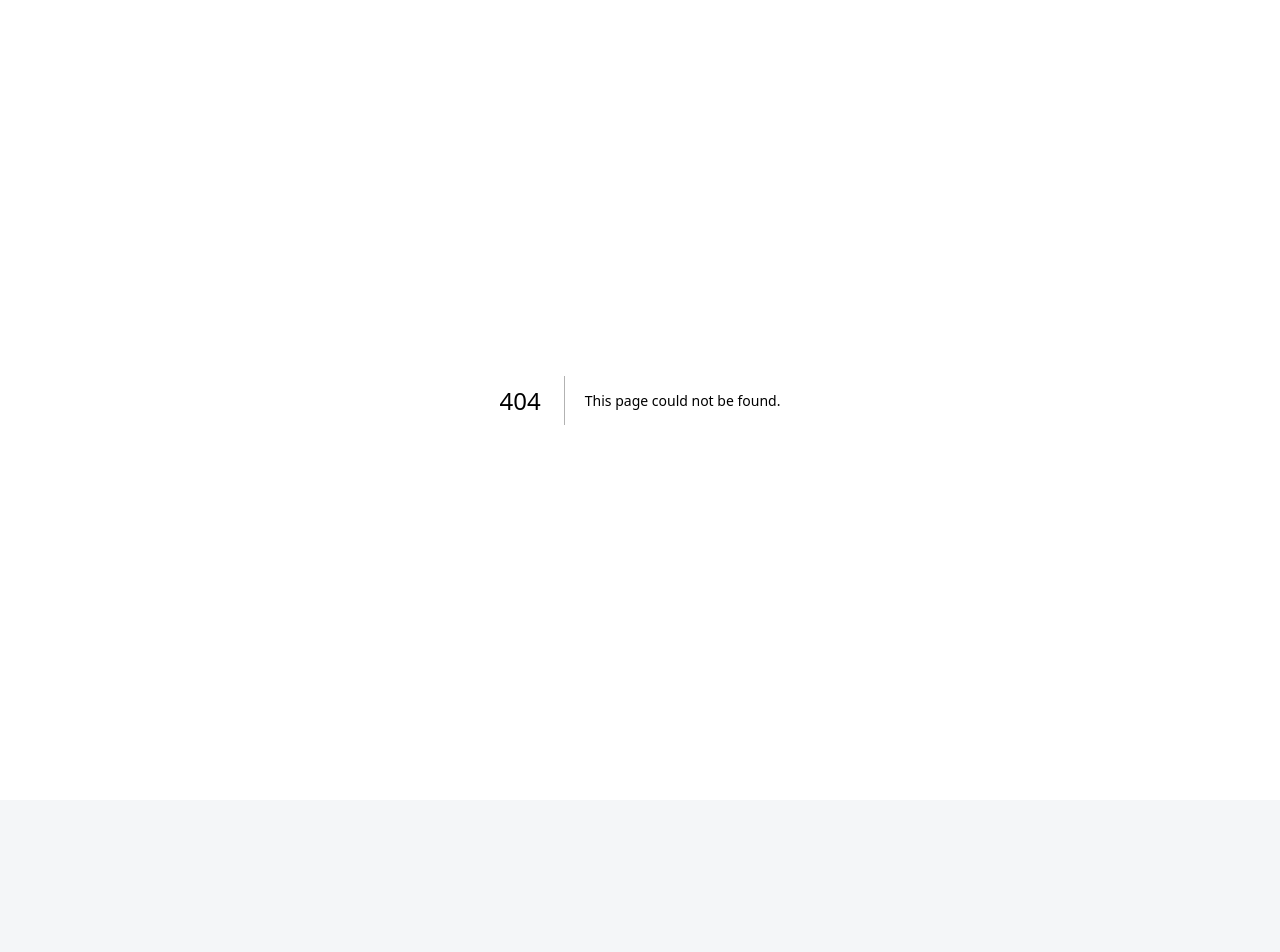
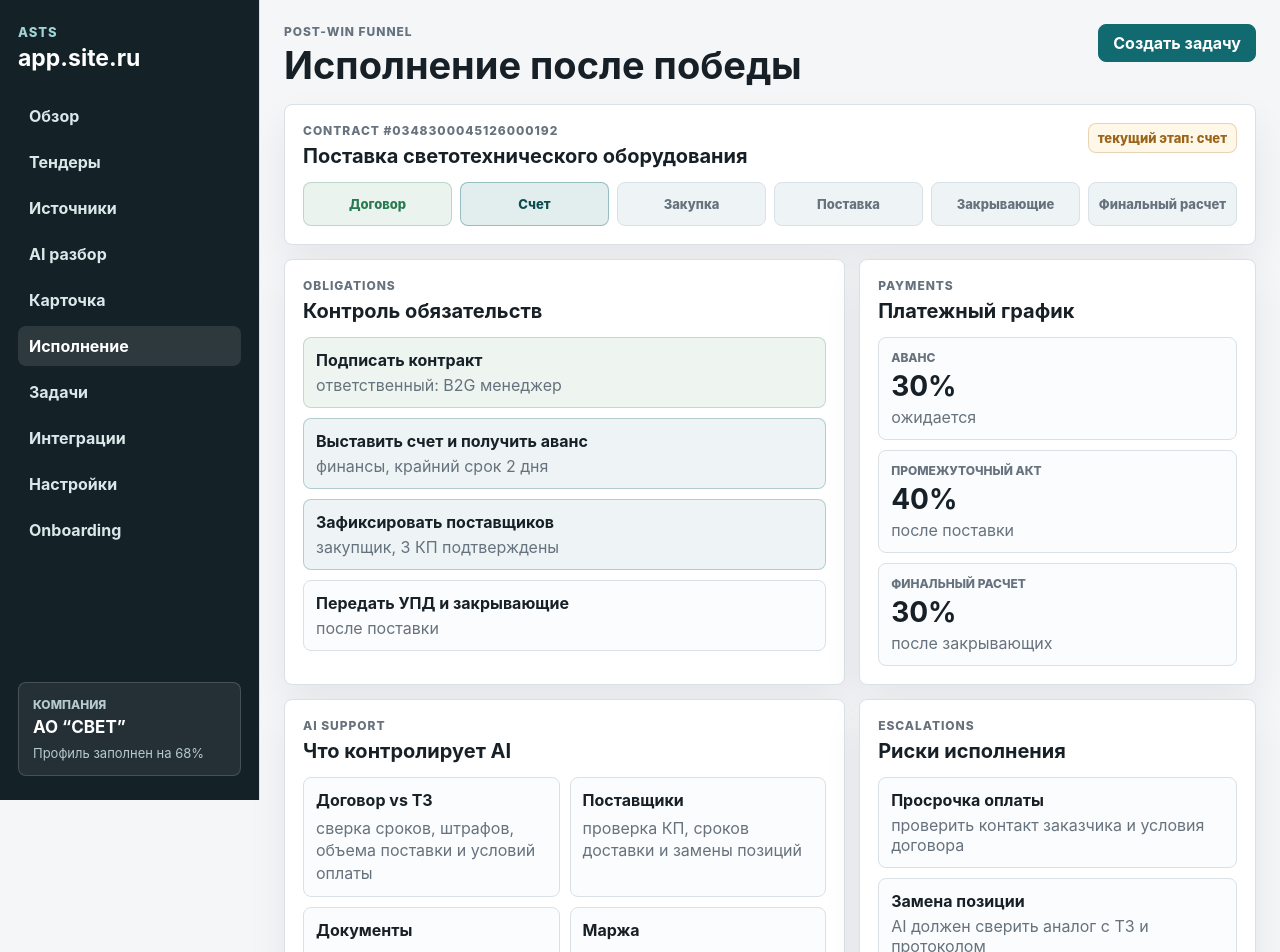
Before and after one commit to info14fourteen-creator/ASTS, a Next.js app in the folder apps/web/: page /execution in a window 1280 px wide. Before the commit this address had no page. Shown: the top 952 px of the page. Before the commit the page ends 800 px from the top, so only its background shows below. Built offline with nearby package versions, Linux system fonts and the light colour scheme.

Commit message:
Add execution funnel workspace screen

```diff
--- a/apps/web/app/app-shell.tsx
+++ b/apps/web/app/app-shell.tsx
@@ -4,6 +4,7 @@ const navItems = [
   ["sources", "/sources", "Источники"],
   ["ai-review", "/ai-review", "AI разбор"],
   ["deal", "/tenders/demo", "Карточка"],
+  ["execution", "/execution", "Исполнение"],
   ["tasks", "/tasks", "Задачи"],
   ["integrations", "/integrations", "Интеграции"],
   ["settings", "/settings", "Настройки"],
--- /dev/null
+++ b/apps/web/app/execution/page.tsx
@@ -0,0 +1,139 @@
+import { Sidebar } from "../app-shell";
+
+const executionStages = ["Договор", "Счет", "Закупка", "Поставка", "Закрывающие", "Финальный расчет"];
+
+const obligations = [
+  ["Подписать контракт", "ответственный: B2G менеджер", "done"],
+  ["Выставить счет и получить аванс", "финансы, крайний срок 2 дня", "current"],
+  ["Зафиксировать поставщиков", "закупщик, 3 КП подтверждены", "current"],
+  ["Передать УПД и закрывающие", "после поставки", "pending"],
+];
+
+const payments = [
+  ["Аванс", "30%", "ожидается"],
+  ["Промежуточный акт", "40%", "после поставки"],
+  ["Финальный расчет", "30%", "после закрывающих"],
+];
+
+const risks = [
+  ["Просрочка оплаты", "проверить контакт заказчика и условия договора"],
+  ["Замена позиции", "AI должен сверить аналог с ТЗ и протоколом"],
+  ["Штрафы", "сроки и пени вынесены из проекта контракта"],
+];
+
+export default function ExecutionPage() {
+  return (
+    <main className="app-shell">
+      <Sidebar active="execution" />
+      <section className="workspace">
+        <header className="topline">
+          <div>
+            <p className="eyebrow">Post-win funnel</p>
+            <h1>Исполнение после победы</h1>
+          </div>
+          <button className="primary" type="button">
+            Создать задачу
+          </button>
+        </header>
+
+        <section className="panel">
+          <div className="panel-head compact">
+            <div>
+              <p className="eyebrow">Contract #0348300045126000192</p>
+              <h2>Поставка светотехнического оборудования</h2>
+            </div>
+            <span className="status-pill">текущий этап: счет</span>
+          </div>
+          <div className="execution-stage-line">
+            {executionStages.map((stage, index) => (
+              <span className={index === 0 ? "complete" : index === 1 ? "current" : ""} key={stage}>
+                {stage}
+              </span>
+            ))}
+          </div>
+        </section>
+
+        <section className="layout-grid bottom-grid">
+          <article className="panel span-7">
+            <div className="panel-head compact">
+              <div>
+                <p className="eyebrow">Obligations</p>
+                <h2>Контроль обязательств</h2>
+              </div>
+            </div>
+            <div className="execution-list">
+              {obligations.map(([title, text, status]) => (
+                <div className={`execution-item ${status}`} key={title}>
+                  <strong>{title}</strong>
+                  <span>{text}</span>
+                </div>
+              ))}
+            </div>
+          </article>
+
+          <article className="panel span-5">
+            <div className="panel-head compact">
+              <div>
+                <p className="eyebrow">Payments</p>
+                <h2>Платежный график</h2>
+              </div>
+            </div>
+            <div className="payment-grid">
+              {payments.map(([title, value, text]) => (
+                <div className="payment-card" key={title}>
+                  <span>{title}</span>
+                  <strong>{value}</strong>
+                  <p>{text}</p>
+                </div>
+              ))}
+            </div>
+          </article>
+
+          <article className="panel span-7">
+            <div className="panel-head compact">
+              <div>
+                <p className="eyebrow">AI support</p>
+                <h2>Что контролирует AI</h2>
+              </div>
+            </div>
+            <div className="quality-grid">
+              <div className="quality-card">
+                <strong>Договор vs ТЗ</strong>
+                <p>сверка сроков, штрафов, объема поставки и условий оплаты</p>
+              </div>
+              <div className="quality-card">
+                <strong>Поставщики</strong>
+                <p>проверка КП, сроков доставки и замены позиций</p>
+              </div>
+              <div className="quality-card">
+                <strong>Документы</strong>
+                <p>акты, УПД, счет, закрывающие и версии файлов</p>
+              </div>
+              <div className="quality-card">
+                <strong>Маржа</strong>
+                <p>контроль фактических затрат против плановой экономики</p>
+              </div>
+            </div>
+          </article>
+
+          <article className="panel span-5">
+            <div className="panel-head compact">
+              <div>
+                <p className="eyebrow">Escalations</p>
+                <h2>Риски исполнения</h2>
+              </div>
+            </div>
+            <div className="ingest-log">
+              {risks.map(([title, text]) => (
+                <div className="ingest-item" key={title}>
+                  <strong>{title}</strong>
+                  <span>{text}</span>
+                </div>
+              ))}
+            </div>
+          </article>
+        </section>
+      </section>
+    </main>
+  );
+}
--- a/apps/web/app/globals.css
+++ b/apps/web/app/globals.css
@@ -678,6 +678,106 @@ dd {
   font-weight: 850;
 }
 
+.execution-stage-line {
+  display: grid;
+  grid-template-columns: repeat(6, minmax(0, 1fr));
+  gap: 8px;
+}
+
+.execution-stage-line span {
+  display: inline-flex;
+  align-items: center;
+  justify-content: center;
+  min-height: 44px;
+  border: 1px solid var(--line);
+  border-radius: 8px;
+  padding: 8px;
+  background: var(--surface-soft);
+  color: var(--muted);
+  font-size: 13px;
+  font-weight: 850;
+  text-align: center;
+}
+
+.execution-stage-line span.complete {
+  border-color: rgba(40, 122, 82, 0.24);
+  background: rgba(40, 122, 82, 0.09);
+  color: var(--green);
+}
+
+.execution-stage-line span.current {
+  border-color: rgba(18, 106, 113, 0.36);
+  background: rgba(18, 106, 113, 0.12);
+  color: var(--accent-dark);
+}
+
+.execution-list {
+  display: grid;
+  gap: 10px;
+}
+
+.execution-item {
+  border: 1px solid var(--line);
+  border-radius: 8px;
+  padding: 12px;
+  background: #fbfcfd;
+}
+
+.execution-item strong,
+.execution-item span {
+  display: block;
+}
+
+.execution-item span {
+  margin-top: 5px;
+  color: var(--muted);
+}
+
+.execution-item.done {
+  border-color: rgba(40, 122, 82, 0.22);
+  background: rgba(40, 122, 82, 0.08);
+}
+
+.execution-item.current {
+  border-color: rgba(18, 106, 113, 0.28);
+  background: rgba(18, 106, 113, 0.07);
+}
+
+.payment-grid {
+  display: grid;
+  gap: 10px;
+}
+
+.payment-card {
+  border: 1px solid var(--line);
+  border-radius: 8px;
+  padding: 12px;
+  background: #fbfcfd;
+}
+
+.payment-card span,
+.payment-card p {
+  color: var(--muted);
+}
+
+.payment-card span {
+  display: block;
+  font-size: 12px;
+  font-weight: 850;
+  text-transform: uppercase;
+}
+
+.payment-card strong {
+  display: block;
+  margin: 7px 0;
+  font-size: 28px;
+  line-height: 1;
+}
+
+.payment-card p {
+  margin: 0;
+}
+
 .ai-review-list {
   display: grid;
   gap: 10px;
@@ -991,6 +1091,11 @@ dd {
     grid-template-columns: repeat(6, minmax(110px, 1fr));
   }
 
+  .execution-stage-line {
+    grid-template-columns: repeat(6, minmax(110px, 1fr));
+    overflow-x: auto;
+  }
+
   .table-head {
     display: none;
   }
```
